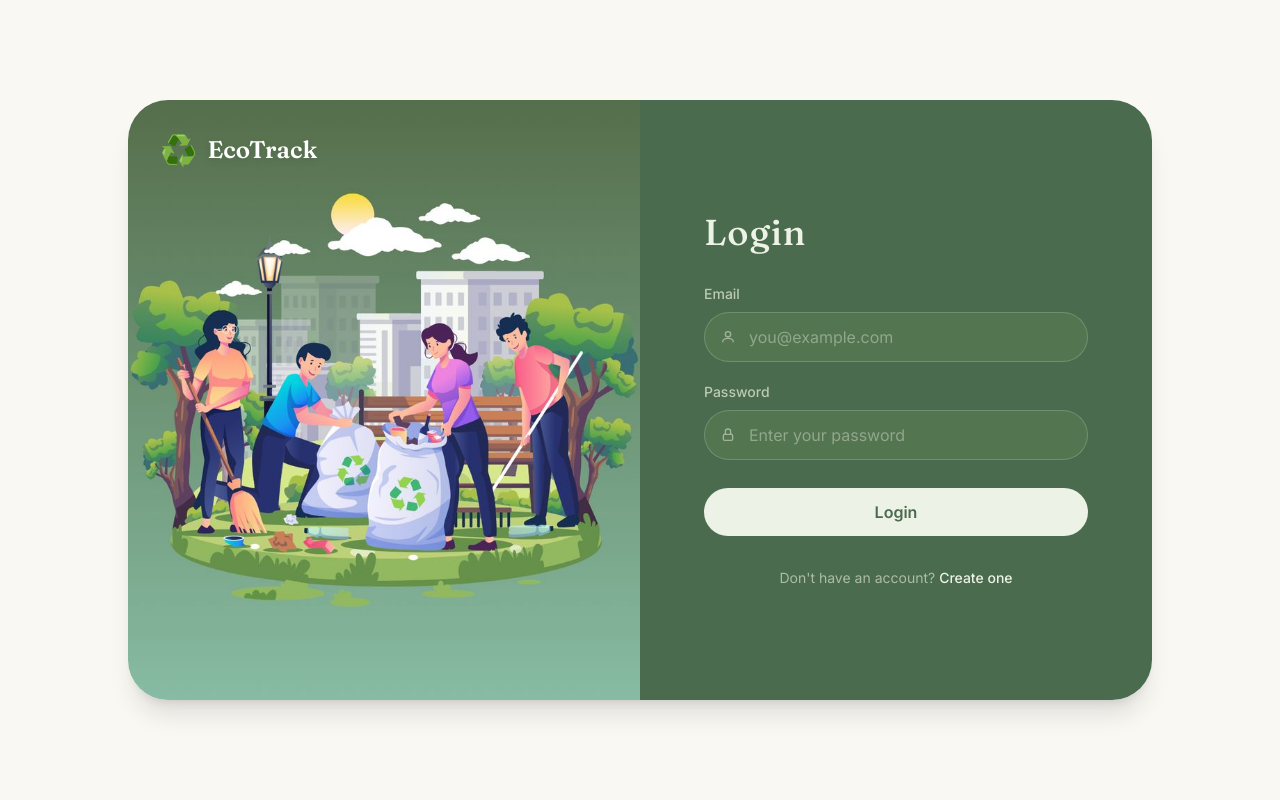
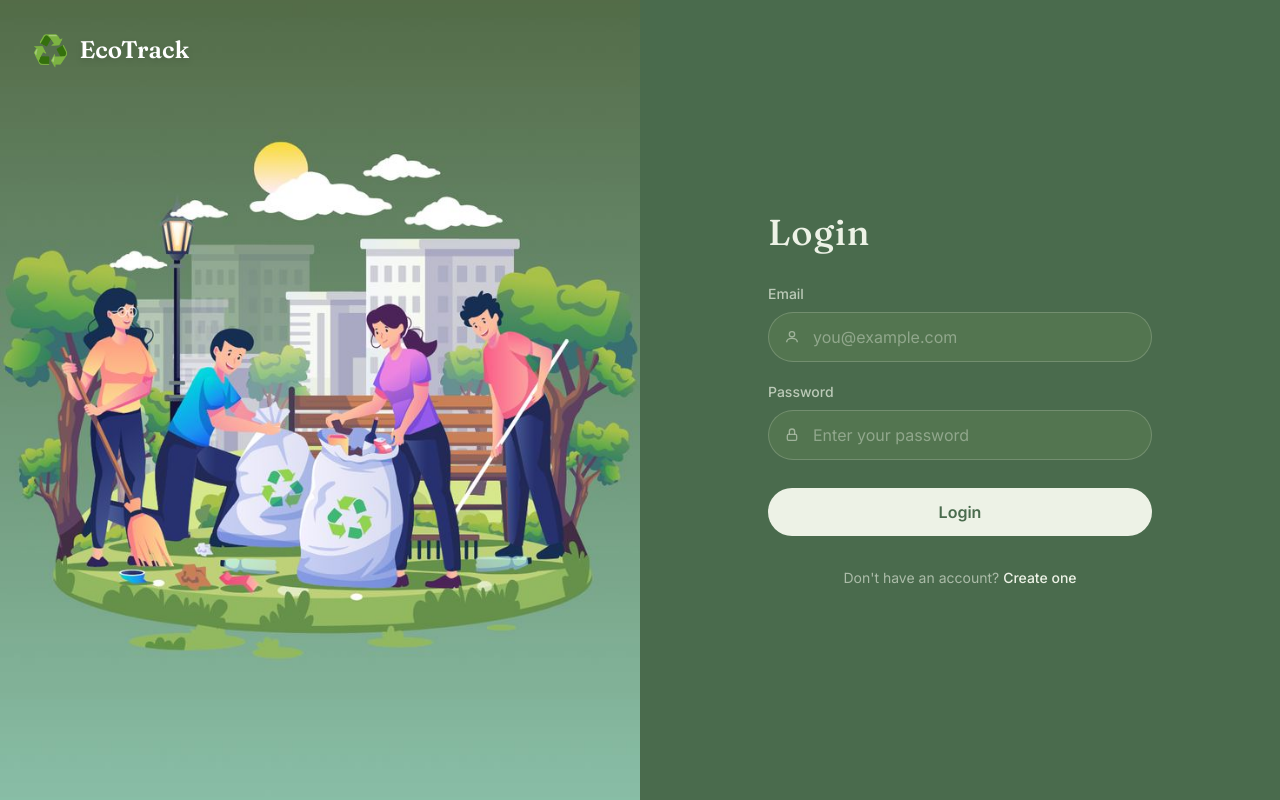
Before and after one commit to Amandi1020/community-recycling-tracker, a React (Vite) app in the folder client/: page / in a window 1280 px wide. Built offline with nearby package versions, Linux system fonts and the light colour scheme.

Commit message:
Make login page spread entire screen on all devices

```diff
--- a/client/src/pages/auth/Login.jsx
+++ b/client/src/pages/auth/Login.jsx
@@ -33,9 +33,8 @@ const Login = () => {
   }
 
   return (
-    <div className="min-h-screen bg-cream flex items-center justify-center p-4 sm:p-8">
-      <div className="w-full max-w-5xl bg-white rounded-[2.5rem] overflow-hidden shadow-xl flex flex-col lg:flex-row min-h-[600px]">
-
+    <div className="min-h-screen flex flex-col lg:flex-row">
+      <div className="w-full flex flex-col lg:flex-row min-h-screen">
         {/* Mobile top image strip — visible only on small screens */}
         <div className="lg:hidden w-full h-70 bg-forest relative overflow-hidden flex-shrink-0">
           <img
```
